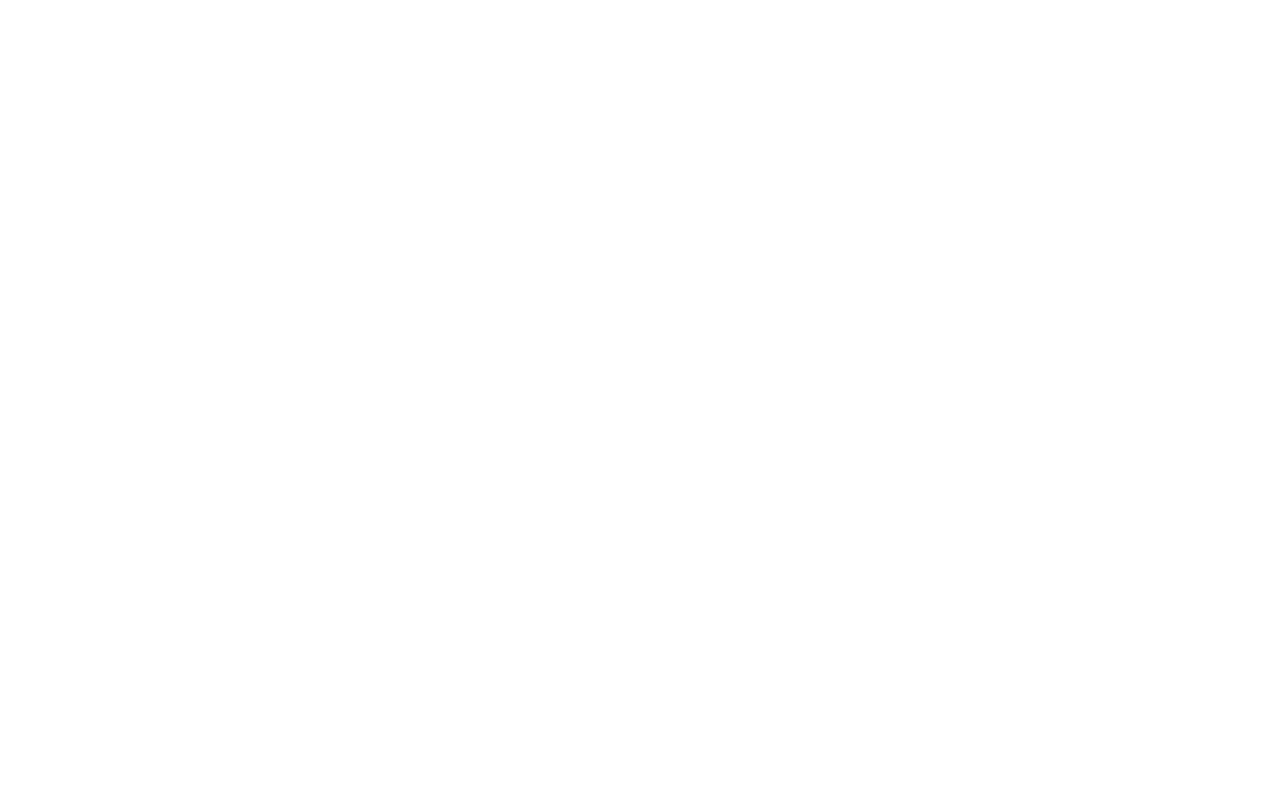
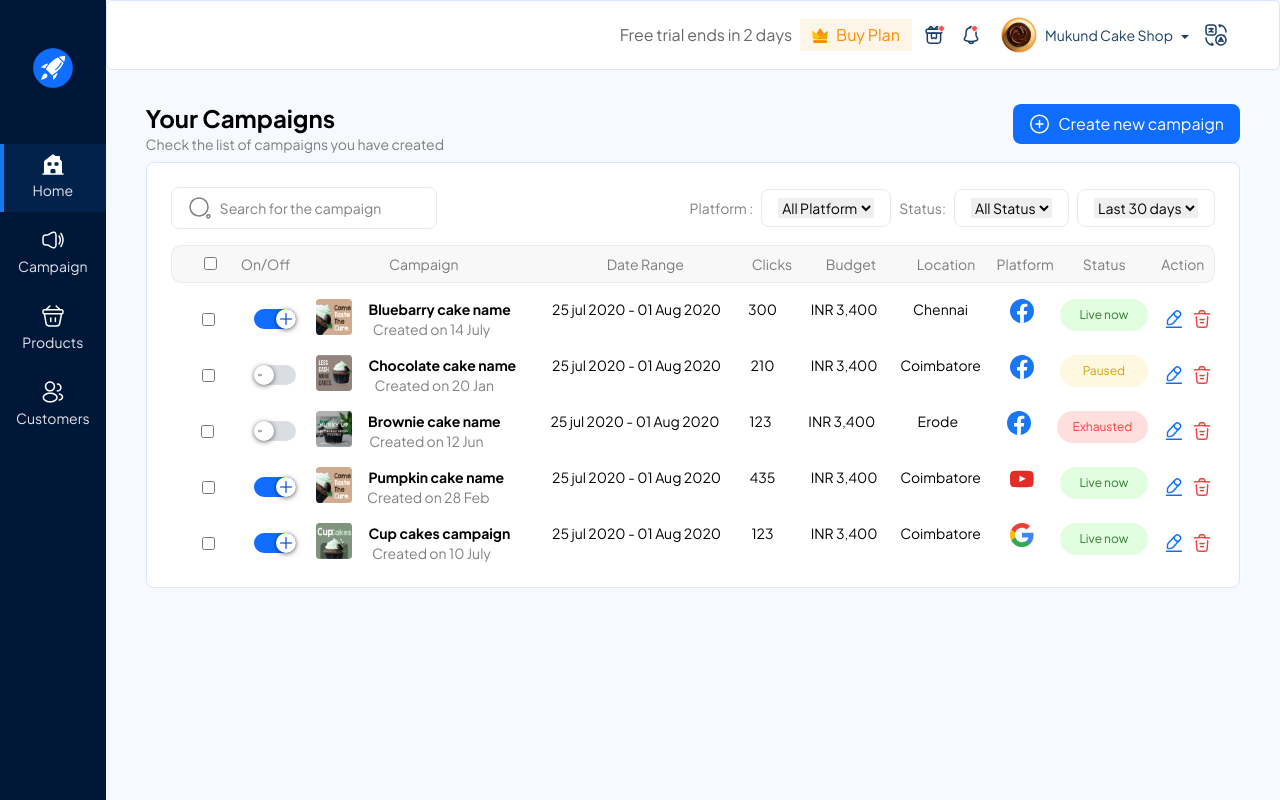
Before and after one commit to saurabhmehta1601/zocket-assignment, a React (Vite) app in the folder frontend/: page /campaigns/all in a window 1280 px wide. Before the commit this address had no page. Built offline with nearby package versions, Linux system fonts and the light colour scheme.

Commit message:
refactor(DashboardLayout): add DashboardLayout component

```diff
--- a/frontend/src/App.tsx
+++ b/frontend/src/App.tsx
@@ -1,11 +1,13 @@
 import { BrowserRouter, Routes, Route } from "react-router-dom"
-import Dashboard from "./pages/Dashboard"
+import CreateNewCampaign from "./pages/CreateNewCampaign"
+import AllCampaigns from "./pages/AllCampaigns"
 
 function App() {
   return (
     <BrowserRouter>
       <Routes>
-        <Route path="/dashboard" element={<Dashboard />} />
+        <Route path="/campaigns/all" element={<AllCampaigns />} />
+        <Route path="/" element={<CreateNewCampaign />} />
       </Routes>
     </BrowserRouter>
   )
--- /dev/null
+++ b/frontend/src/components/Layout/DashboardLayout.tsx
@@ -0,0 +1,21 @@
+import React from 'react'
+import styles from "./dashboardLayout.module.scss"
+import DashboardMenu from '../DashboardMenu'
+import Header from '../Header'
+
+interface IProps {
+    children: React.ReactNode
+}
+const DashboardLayout = ({ children }: IProps) => {
+    return (
+        <div className={styles.container}>
+            <DashboardMenu />
+            <div className={styles.main}>
+                <Header />
+                {children}
+            </div>
+        </div>
+    )
+}
+
+export default DashboardLayout
--- /dev/null
+++ b/frontend/src/pages/AllCampaigns.tsx
@@ -0,0 +1,13 @@
+import React, { useState } from 'react'
+import AddNewCampaign from '../components/AddNewCampaign'
+import DashboardLayout from '../components/Layout/DashboardLayout'
+
+const AllCampaigns = () => {
+    return (<DashboardLayout>
+        <AddNewCampaign />
+    </DashboardLayout>
+
+    )
+}
+
+export default AllCampaigns
--- /dev/null
+++ b/frontend/src/pages/CreateNewCampaign.tsx
@@ -0,0 +1,10 @@
+import DashboardLayout from '../components/Layout/DashboardLayout'
+import React from 'react'
+
+const CreateNewCampaign = () => {
+    return (
+        <DashboardLayout>CreateNewCampaign</DashboardLayout>
+    )
+}
+
+export default CreateNewCampaign
--- a/frontend/src/pages/Dashboard.tsx
+++ /dev/null
@@ -1,19 +0,0 @@
-import React, { useState } from 'react'
-import styles from "../styles/dashboard.module.scss"
-import DashboardMenu from '../components/DashboardMenu'
-import Header from '../components/Header'
-import AddNewCampaign from '../components/AddNewCampaign'
-
-const Dashboard = () => {
-    return (
-        <div className={styles.container}>
-            <DashboardMenu />
-            <div className={styles.main}>
-                <Header />
-                <AddNewCampaign />
-            </div>
-        </div>
-    )
-}
-
-export default Dashboard
```
Also changed, not shown: frontend/src/components/Layout/dashboardLayout.module.scss (line endings or trailing spaces).
